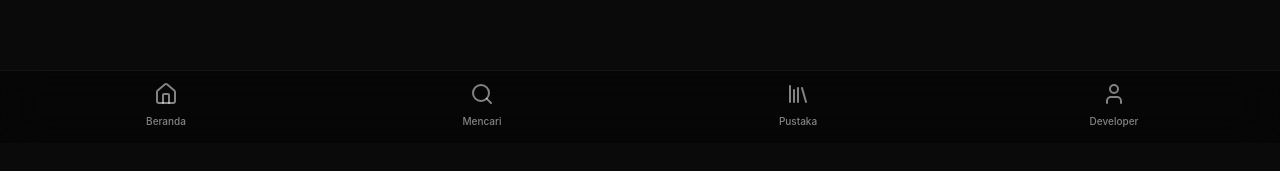
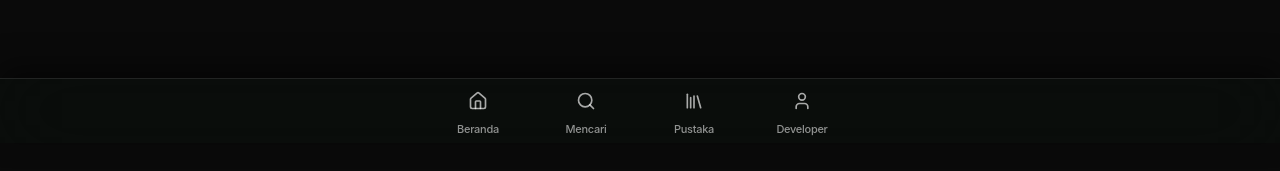
Before and after one commit to faizaladla09-tech/Musik, a Next.js app: page /history in a window 1280 px wide. Shown: the part 657-828 px from the top of the page. Built offline with nearby package versions, Linux system fonts and the light colour scheme.

Commit message:
Upload components/BottomNav.tsx

```diff
--- a/components/BottomNav.tsx
+++ b/components/BottomNav.tsx
@@ -4,6 +4,7 @@ import Link from 'next/link';
 import { usePathname } from 'next/navigation';
 import { Home, Search, Library, User } from 'lucide-react';
 import { cn } from '@/lib/utils';
+import { motion } from 'motion/react';
 
 export function BottomNav() {
   const pathname = usePathname();
@@ -16,8 +17,8 @@ export function BottomNav() {
   ];
 
   return (
-    <div className="fixed bottom-0 left-0 right-0 z-40 bg-black/40 backdrop-blur-xl border-t border-white/5 pb-safe">
-      <div className="flex justify-around items-center h-16 px-2">
+    <nav className="fixed bottom-0 left-0 right-0 z-40 w-full bg-[#0A0E0C]/90 backdrop-blur-2xl border-t border-white/10 pb-[env(safe-area-inset-bottom,0px)] shadow-[0_-10px_30px_rgba(0,0,0,0.5)]">
+      <div className="max-w-md mx-auto flex items-center justify-around h-16 px-2">
         {navItems.map((item) => {
           const isActive = pathname === item.href;
           return (
@@ -25,18 +26,39 @@ export function BottomNav() {
               key={item.name}
               href={item.href}
               className={cn(
-                'flex flex-col items-center justify-center w-full h-full space-y-1 transition-colors',
-                isActive ? 'text-white' : 'text-white/50 hover:text-white/80'
+                'flex flex-col items-center justify-center flex-1 h-full py-1 transition-all duration-200 relative group select-none'
               )}
             >
-              <div className={cn("px-4 py-1 rounded-full transition-all", isActive && "bg-white text-black")}>
-                <item.icon className={cn("w-6 h-6", isActive && "fill-current")} strokeWidth={isActive ? 2.5 : 2} />
+              {/* Icon Container with Metrolist-style active pill */}
+              <div className="relative flex items-center justify-center w-16 h-8 rounded-full transition-colors">
+                {isActive && (
+                  <motion.div
+                    layoutId="metrolistActiveIndicator"
+                    className="absolute inset-0 bg-white rounded-full shadow-sm"
+                    transition={{ type: 'spring', damping: 26, stiffness: 360 }}
+                  />
+                )}
+                <item.icon
+                  className={cn(
+                    'w-5 h-5 relative z-10 transition-all duration-200',
+                    isActive ? 'text-zinc-950 stroke-[2.5] scale-105' : 'text-white/65 group-hover:text-white group-hover:scale-110'
+                  )}
+                />
               </div>
-              <span className="text-[10px] font-medium">{item.name}</span>
+
+              {/* Label */}
+              <span
+                className={cn(
+                  'text-[11px] tracking-tight transition-all duration-200 mt-1 truncate',
+                  isActive ? 'font-black text-white' : 'font-medium text-white/55 group-hover:text-white/80'
+                )}
+              >
+                {item.name}
+              </span>
             </Link>
           );
         })}
       </div>
-    </div>
+    </nav>
   );
 }
```
